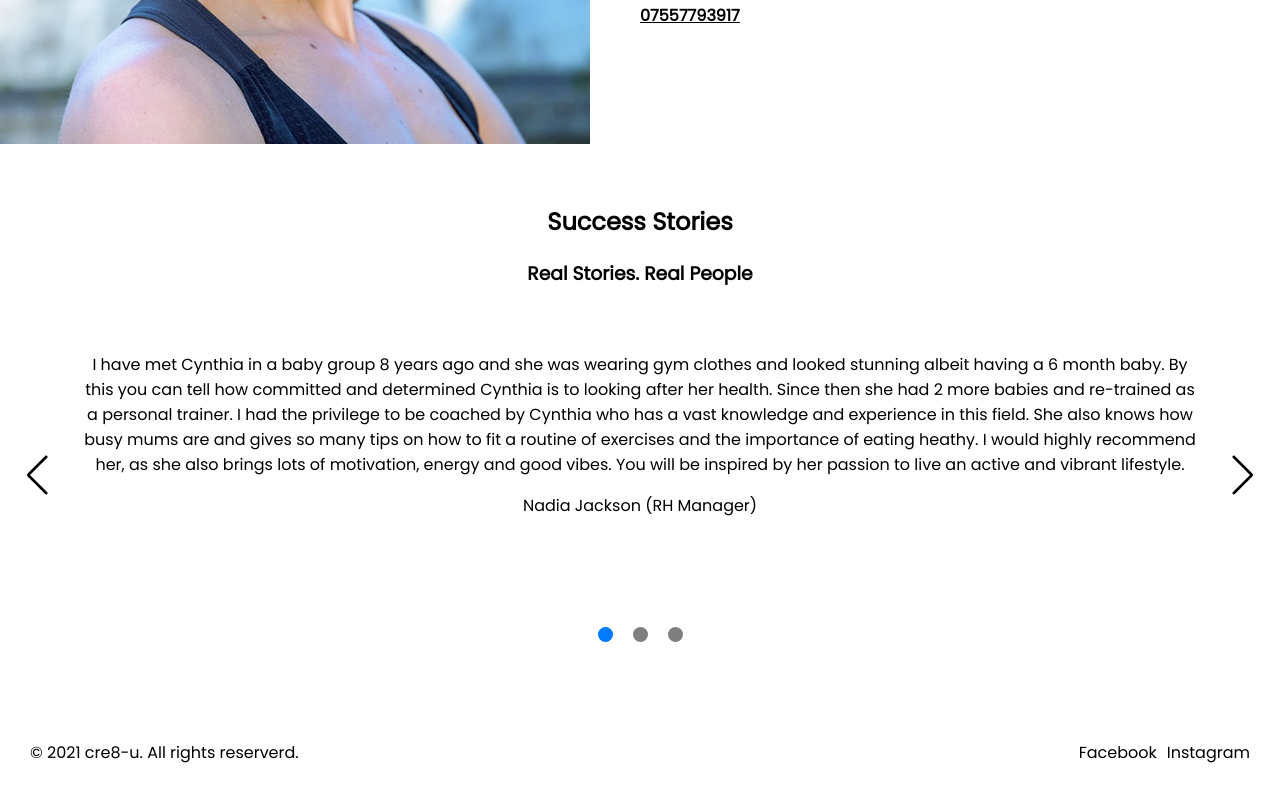
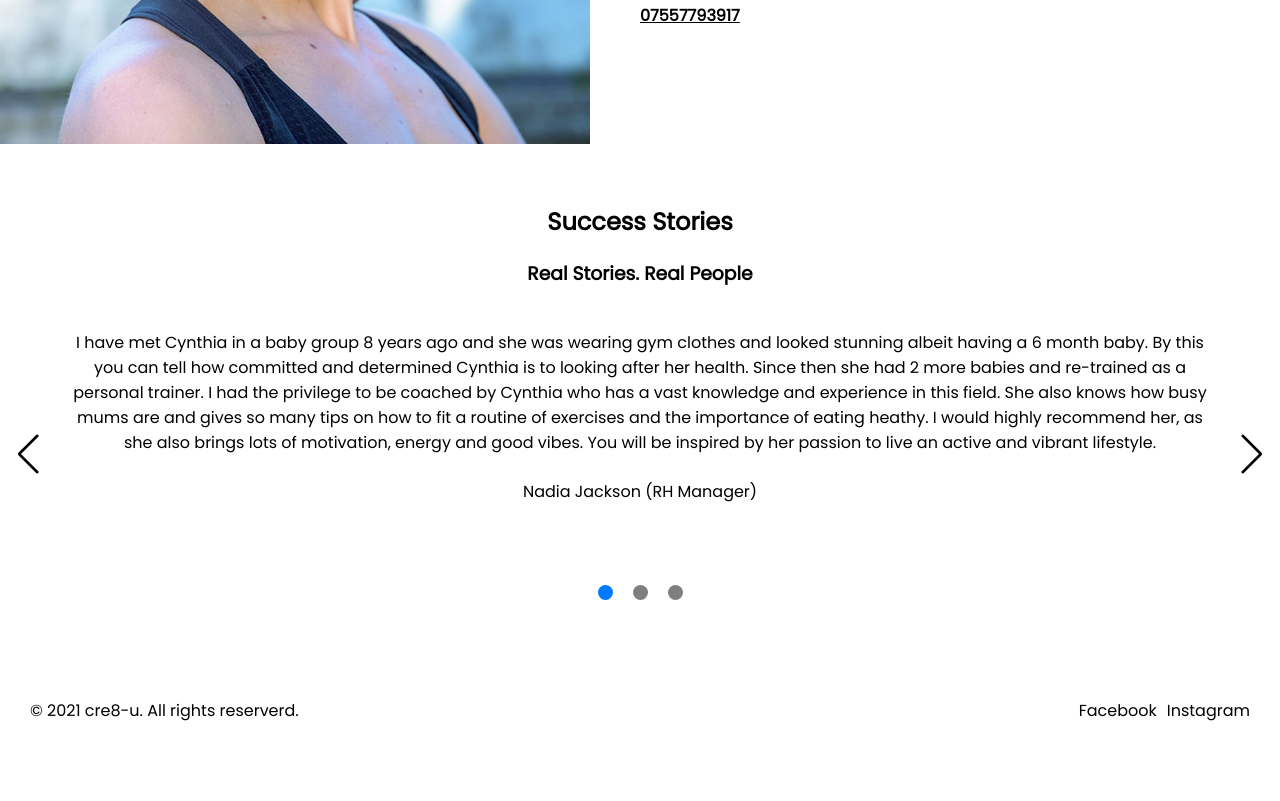
Before and after one commit to joesayegh/cre8-u, a plain HTML site: page index.html in a window 1280 px wide. Shown: the part 1752-2553 px from the top of the page. After the commit the page ends 2531 px from the top, so only its background shows below. Drawn offline with nearby package versions, Linux system fonts and the light colour scheme.

Commit message:
updates the styling of the success stories slider

```diff
--- a/index.js
+++ b/index.js
@@ -24,6 +24,7 @@ for (var i = 0; i < primaryNavLinks.length; i++) {
 const swiper = new Swiper(".swiper", {
 	// Optional parameters
 	// effect: "fade",
+	grabCursor: true,
 	spaceBetween: 320,
 	speed: 600,
 	loop: true,
--- a/style.scss
+++ b/style.scss
@@ -18,10 +18,10 @@
 
 	// SWIPER
 	--swiper-theme-color: var(--accent) !important;
-	--swiper-navigation-size: 25px !important;
 
+	--swiper-navigation-size: 1.5em !important;
 	@media screen and (min-width: 768px) {
-		--swiper-navigation-size: 40px !important;
+		--swiper-navigation-size: 2.5em !important;
 	}
 }
 
@@ -47,7 +47,7 @@ html {
 }
 
 body {
-	font-size: 0.85rem;
+	font-size: 0.85em;
 	font-family: "Poppins", sans-serif;
 	font-weight: 400;
 	padding: 0;
@@ -56,7 +56,7 @@ body {
 	overflow-x: hidden;
 
 	@media screen and (min-width: 768px) {
-		font-size: 1rem;
+		font-size: 1em;
 	}
 }
 
@@ -377,12 +377,23 @@ a {
 
 // SUCCESS STORIES
 .success-stories {
-	// padding: 40px 80px;
 	padding: 40px 0;
+
+	figure {
+		margin: 0 1em;
+
+		@media screen and (min-width: 768px) {
+			margin: 0 3em;
+		}
+	}
+
+	blockquote {
+		margin: 0 0 1.5em 0;
+	}
 
 	// GAP BETWEEN SLIDE AND BUTTONS
 	.swiper {
-		padding: 30px 0px 60px;
+		padding: 1.5em 1em 3em;
 	}
 
 	// ARROWS
@@ -390,17 +401,22 @@ a {
 		// COLOR
 		&-prev,
 		&-next {
-			color: var(--text);
+			display: none;
+
+			@media screen and (min-width: 768px) {
+				display: block;
+				color: var(--text);
+			}
 		}
 
 		// POSITION
 		&-prev {
-			left: 25px;
+			left: 1em;
 		}
 
 		// POSITION
 		&-next {
-			right: 25px;
+			right: 1em;
 		}
 	}
 
```
Also changed, not shown: style.css, 1 other file.
